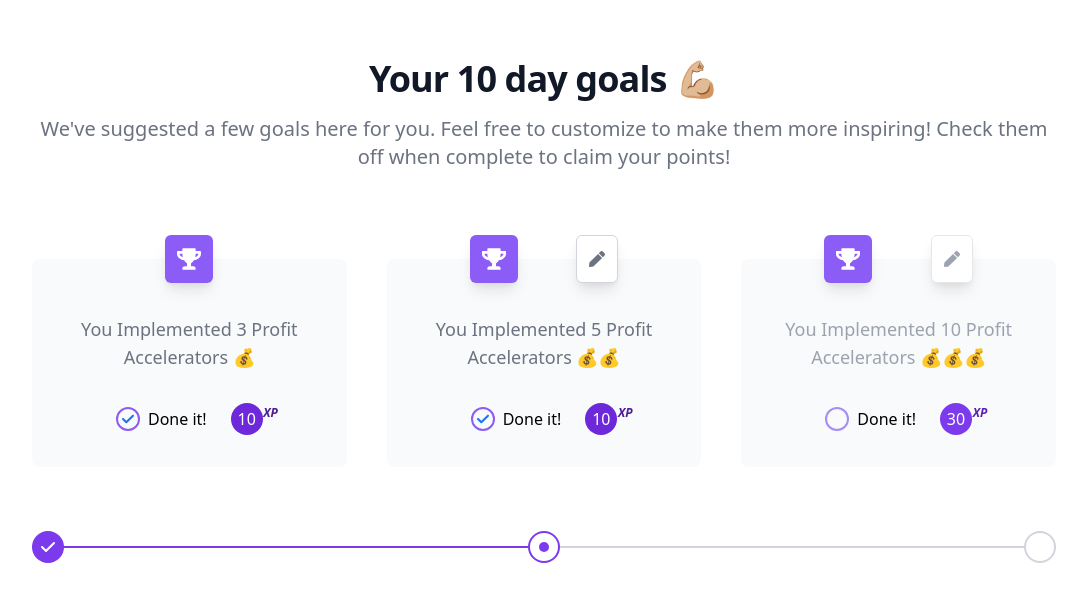
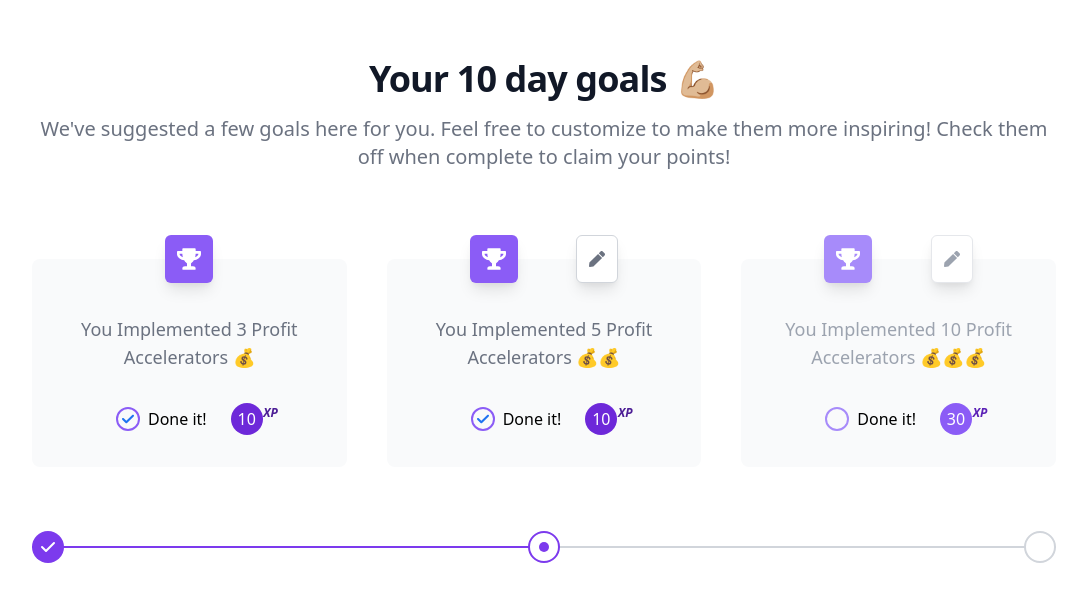
Before and after one commit to akib1997/tailwind-test, a plain HTML site: page index.html in a window 1280 px wide. Shown: the part 829-1430 px from the top of the page, without its empty margins (96-1183 px from the left). Drawn offline with nearby package versions, Linux system fonts and the light colour scheme.

Commit message:
new changes

```diff
--- a/index.html
+++ b/index.html
@@ -910,7 +910,7 @@
                       items-center
                       justify-center
                       p-3
-                      bg-purple-500
+                      bg-purple-400
                       text-white
                       rounded-md
                       shadow-lg
@@ -1021,7 +1021,7 @@
                   </div>
                   <div
                     class="
-                      bg-purple-600
+                      bg-purple-500
                       rounded-full
                       flex
                       items-center
```
